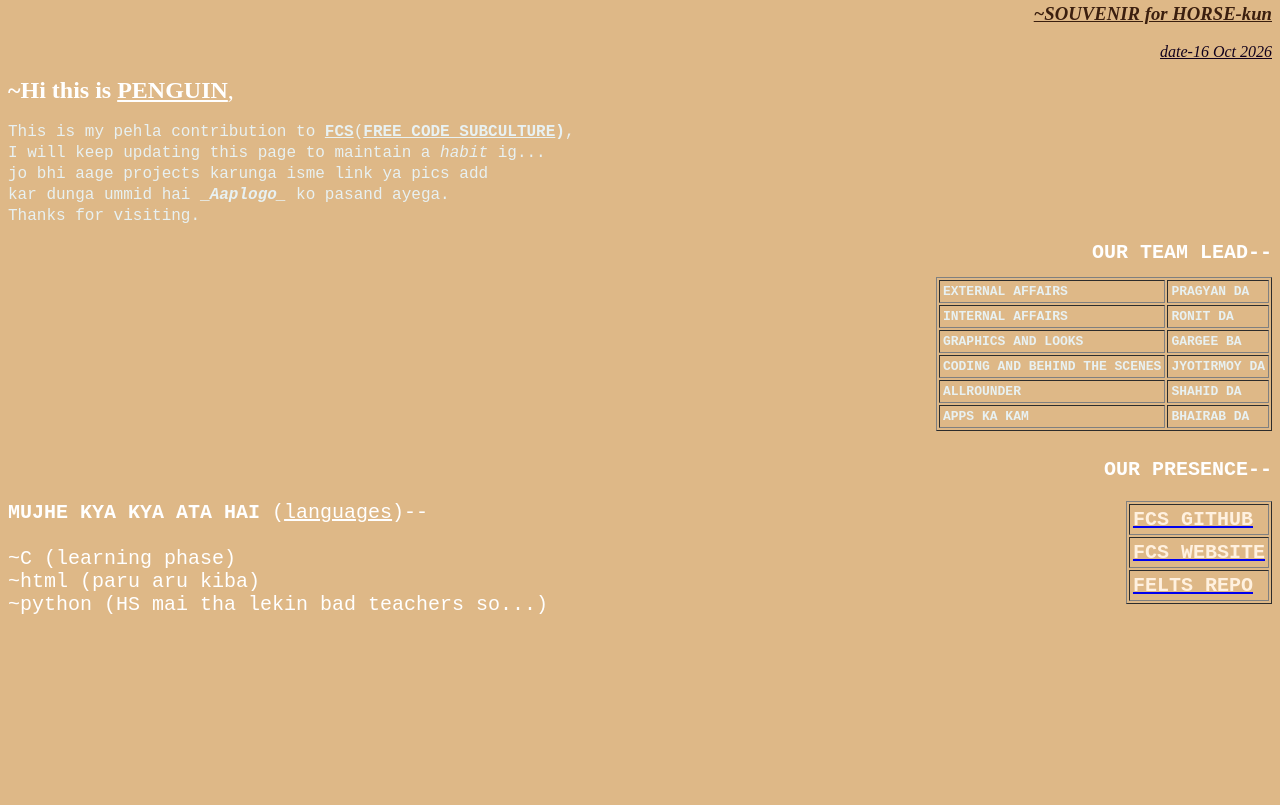
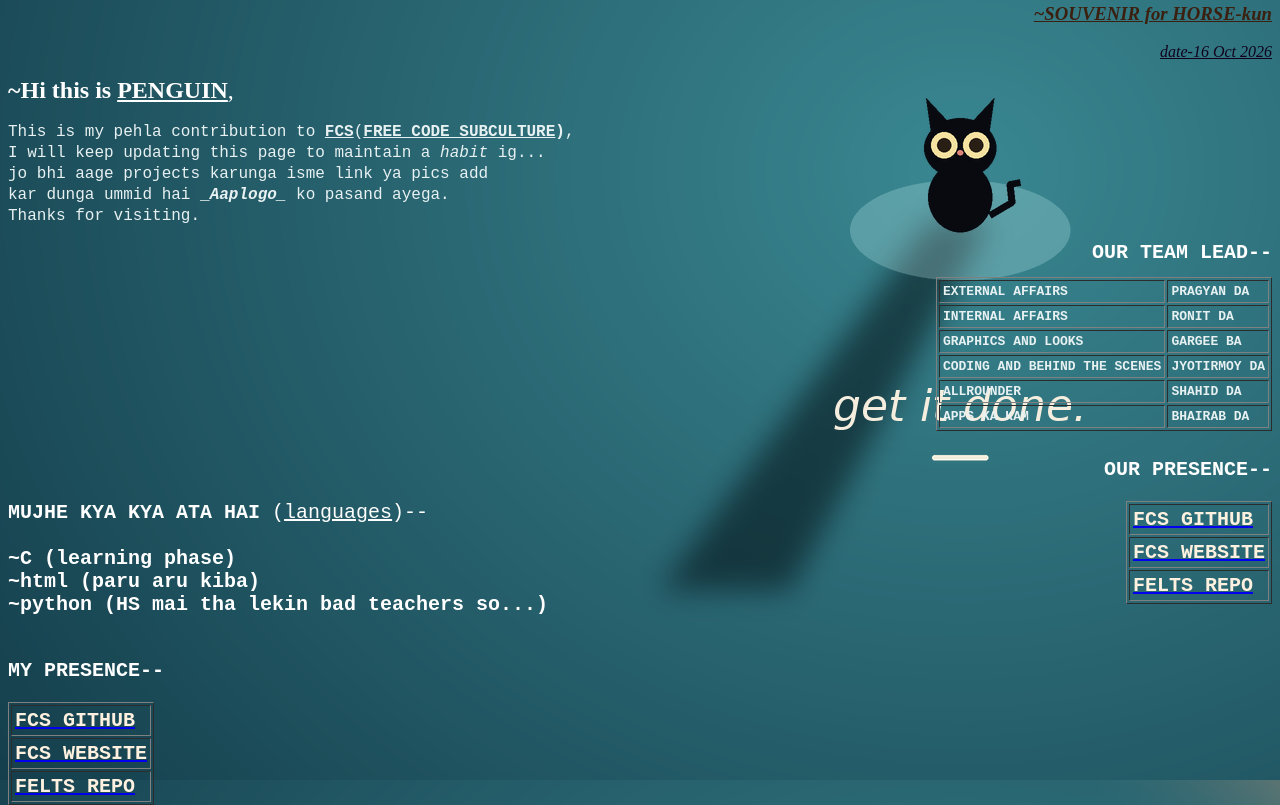
Before and after one commit to justjyotirmoy/DilyDailys, a plain HTML site: page Fafo.html in a window 1280 px wide. Shown: the part 300-1105 px from the top of the page. Before the commit the page ends 924 px from the top, so only its background shows below. Drawn offline with Linux system fonts and the light colour scheme.

```diff
--- a/Fafo.html
+++ b/Fafo.html
@@ -35,9 +35,17 @@
 </table>
 
 <b>MUJHE KYA KYA ATA HAI</b><code> (<u>languages</u>)--</code><BR><br>
-<code>~C (learning phase)<BR>
+<b>~C (learning phase)<BR>
 ~html (paru aru kiba)<BR>
-~python (HS mai tha lekin bad teachers so...)<BR>
+~python (HS mai tha lekin bad teachers so...)</b><BR><br>
+
+
+<p align="left"><font size="5" color="#ffffff"><b>MY PRESENCE--</b></font></p>
+<table align="left" border="1" cellpadding="3">
+<tr><td><a href="https://github.com/TheFreeCodeSyndicate" target="_blank" title="khul ja sim sim"><font color="#fff1e0"><b>FCS GITHUB</b></font></a></td></tr>
+<tr><td><a href="https://thefreecodesyndicate.github.io/fcs-site/" target="_blank" title="Jyotirmoy da ka kalakar"><font color="#fff1e0"><b>FCS WEBSITE</b></font></a></td></tr>
+<tr><td><a href="https://github.com/TheFreeCodeSyndicate/FELTS" target="_blank" title="GitGud ka linux version by Ronit da"><font color="#fff1e0"><b>FELTS REPO</b></font></a></td></tr>
+</table>
 
 
 
```
Also changed, not shown: wallpaper7.png (added).
